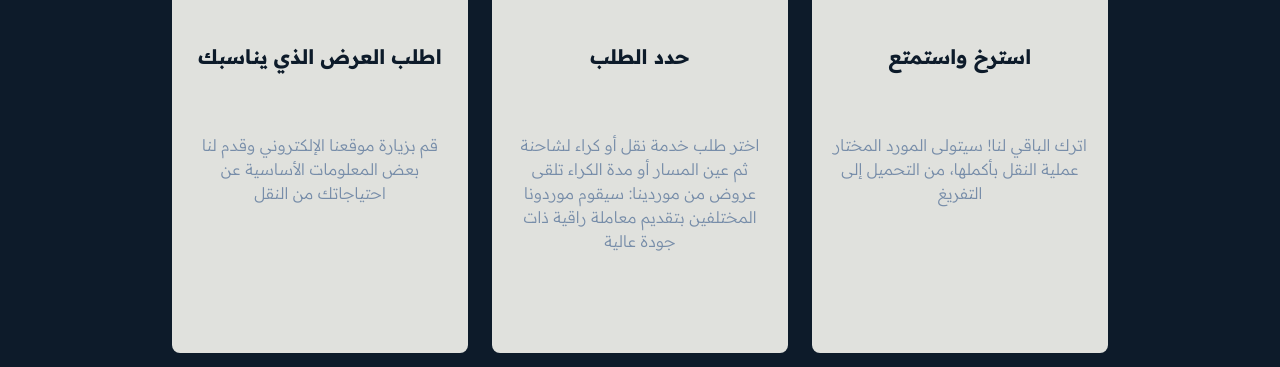
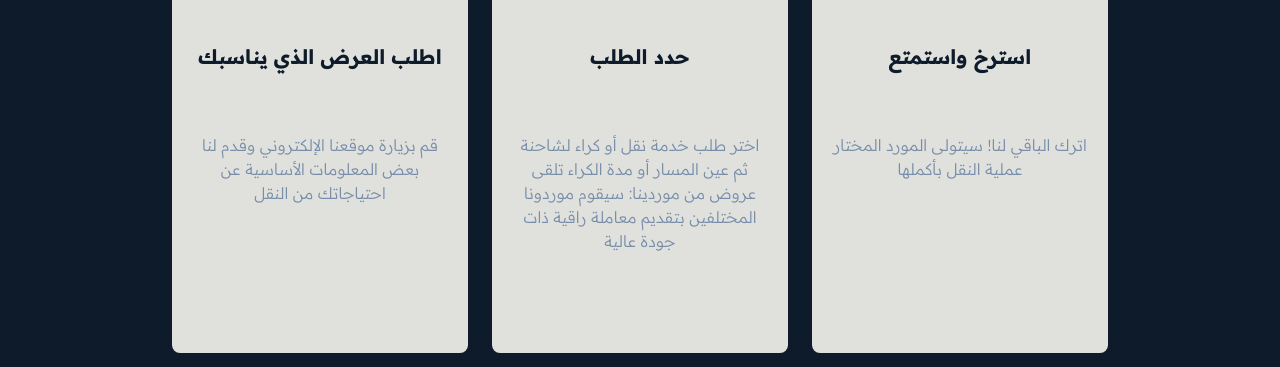
Before and after one commit to mohammedaouamri5/Transliya, a React (Vite) app in the folder front/: page / in a window 1280 px wide. Shown: the part 1060-1427 px from the top of the page. Built offline with nearby package versions, Linux system fonts and the light colour scheme.

Commit message:
changement des texts

```diff
--- a/front/src/components/Home.jsx
+++ b/front/src/components/Home.jsx
@@ -84,8 +84,7 @@ const Home = () => {
                 <h1 className="text-xl mb-4 font-bold h-[20%]">استرخ واستمتع</h1>
                 <p className="text-accent mb-4 font-light h-[50%]">
                   {" "}
-                  اترك الباقي لنا! سيتولى المورد المختار عملية النقل بأكملها، من
-                  التحميل إلى التفريغ
+                اترك الباقي لنا! سيتولى المورد المختار عملية النقل بأكملها
                 </p>
               </div>
             </div>
```
